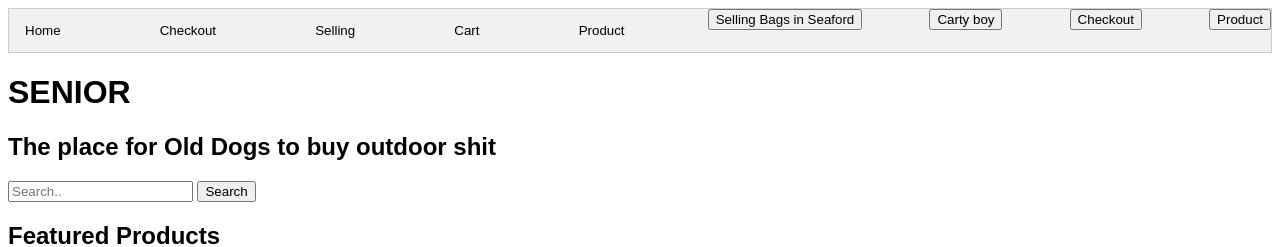
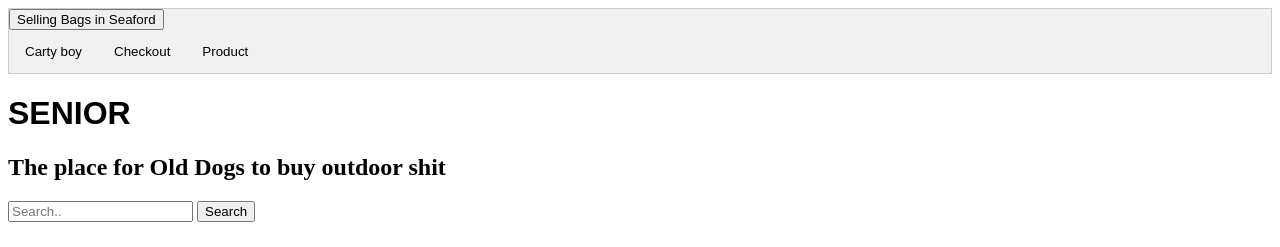
Before and after one commit to SuperBestWebDevSystemsFriends/Web-Solution, a PHP site: page / in a window 1280 px wide. Shown: the top 247 px of the page. Run offline with PHP 8.4, Linux system fonts and the light colour scheme.

Commit message:
buttons and stuff
Co-authored-by: Sleepy <PugTaichou@users.noreply.github.com>
Co-authored-by: Ismael Hamilton El-Aquil <elaquil@users.noreply.github.com>

```diff
--- a/index.php
+++ b/index.php
@@ -5,22 +5,17 @@
     </head>
     <body>
         <div class="tab" id="header">
-            <button class="tablinks" href="index.php">Home</button>
-            <button class="tablinks" href="Checkout.php">Checkout</button>
-            <button class="tablinks" href="Selling.php">Selling</button>
-            <button class="tablinks" href="cart.php">Cart</button>
-            <button class="tablinks" href="Product.php">Product</button>
             <form action = "Selling.php">
                 <input type="submit" value = "Selling Bags in Seaford"/>
             </form>
             <form action = "cart.php">
-                <input type="submit" value = "Carty boy"/>
+                <input class="tabButton" type="submit" value = "Carty boy"/>
             </form>
             <form action = "Checkout.php">
-                <input type="submit" value = "Checkout"/>
+                <input class="tabButton" type="submit" value = "Checkout"/>
             </form>
             <form action = "Product.php">
-                <input type="submit" value = "Product"/>
+                <input class="tabButton" type="submit" value = "Product"/>
             </form>
         </div>
 
--- a/style.css
+++ b/style.css
@@ -1,4 +1,8 @@
-body {
+h1 {
+    font-family: Arial, Helvetica, sans-serif;
+}
+
+p{
     font-family: Arial, Helvetica, sans-serif;
 }
 
@@ -7,8 +11,6 @@ body {
     overflow: hidden;
     border: 1px solid #ccc;
     background-color: #f1f1f1;
-    display: flex;
-    justify-content: space-between;
 }
 
 /* Style the buttons that are used to open the tab content */
@@ -32,6 +34,26 @@ body {
     background-color: #ccc;
 }
 
+.tabButton {
+    background-color: inherit;
+    float: left;
+    border: none;
+    outline: none;
+    cursor: pointer;
+    padding: 14px 16px;
+    transition: 0.3s;
+}
+
+/* Change background color of buttons on hover */
+.tabButton:hover {
+    background-color: #ddd;
+}
+
+/* Create an active/current tablink class */
+.tabButton.active {
+    background-color: #ccc;
+}
+
 /* Style the tab content */
 .tabcontent {
     display: none;
```
